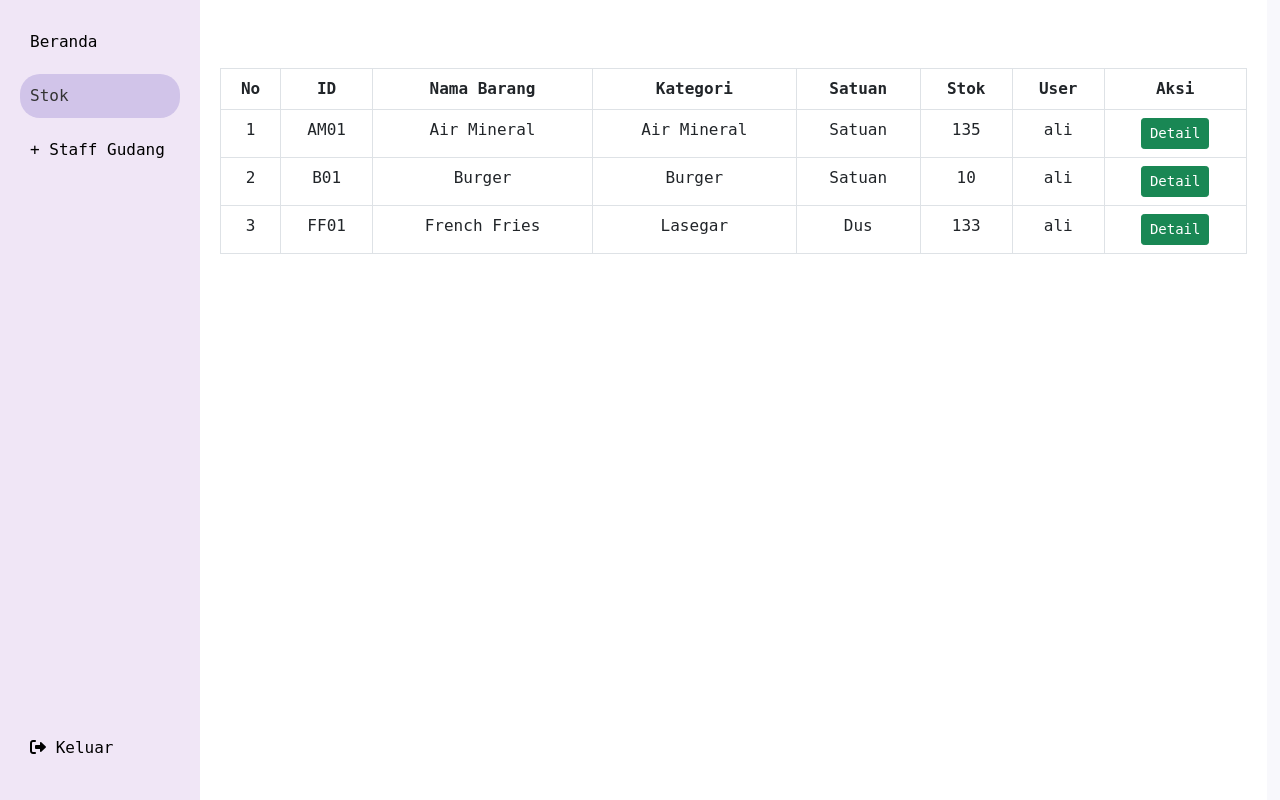
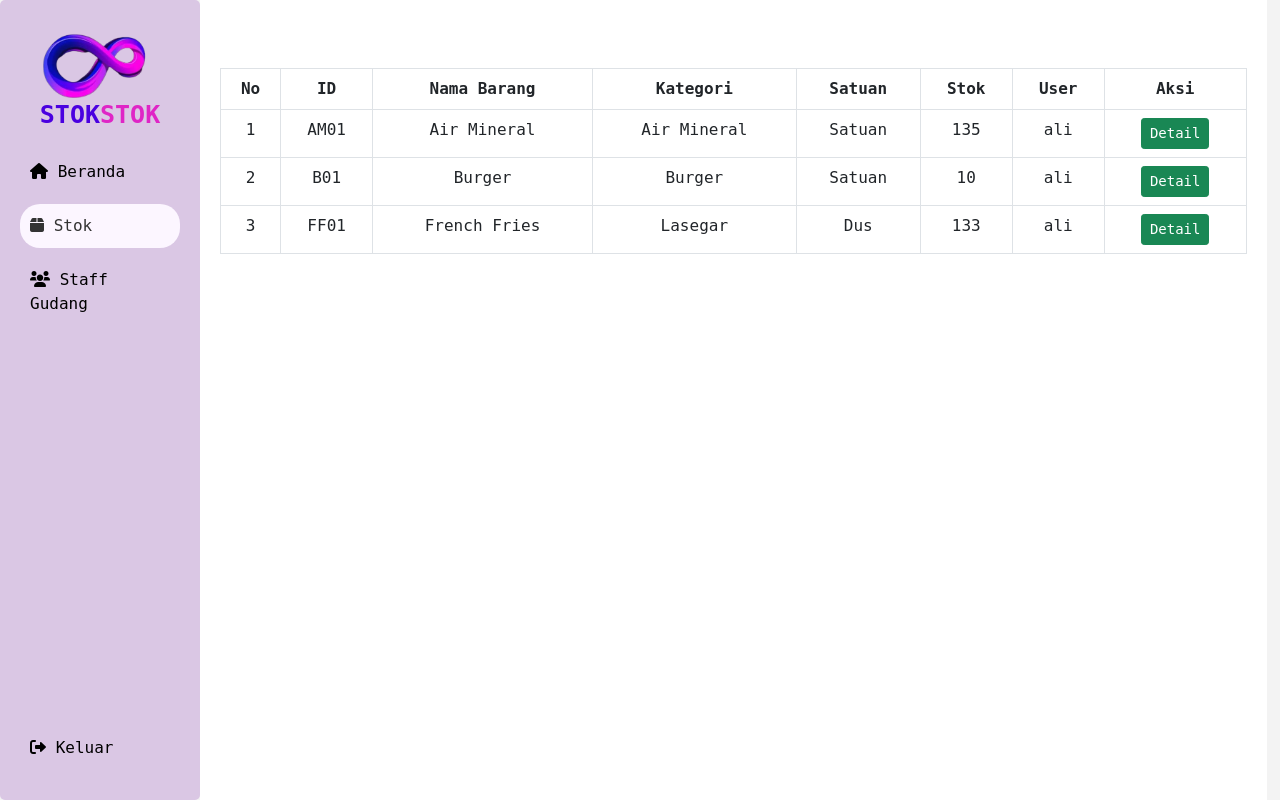
Before and after one commit to Geannnnn/PBL-105, a PHP site: page /PBL-105-main/PBL105/admin/stok.php in a window 1280 px wide. Run offline with PHP 8.4, Linux system fonts and the light colour scheme; data comes from the database, SQL or seed files in the repository; data that the repository does not hold is empty; some libraries are stand-ins or nearby versions.

Commit message:
Update stok.php

```diff
--- a/PBL105/admin/stok.php
+++ b/PBL105/admin/stok.php
@@ -53,7 +53,7 @@ if ($id_barang) {
         body {
             margin: 0;
             font-family: "Roboto Mono", monospace;
-            background-color: #F8F8FC;
+            background-color: hsla(0, 0.00%, 95.30%, 0.97);
             overflow-x: hidden;
         }
 
@@ -63,8 +63,9 @@ if ($id_barang) {
             left: 0;
             width: 200px;
             height: 100vh;
-            background-color: #f0e6f6;
+            background-color: rgb(218, 199, 228);
             padding: 20px;
+            border-radius: 5px;
         }
 
         .content {
@@ -85,7 +86,7 @@ if ($id_barang) {
         }
 
         .sidebar a:hover {
-            background-color: #d1c4e9;
+            background-color: rgb(252, 246, 255);
             border-radius: 20px;
         }
 
@@ -149,6 +150,13 @@ if ($id_barang) {
             font-size: 14px;
             margin-bottom: 5px;
         }
+
+         .stok-title {
+    font-size: 25px;
+    font-weight: bold;
+    text-align: center;
+    margin-bottom: 20px; }
+
     </style>
 </head>
 <body>
@@ -156,12 +164,23 @@ if ($id_barang) {
         <div class="row">
 
             <div class="col-lg-2 col-xl-2 col-md-4 col-sm-3 sidebar">
-                <a href="dashboard.php">Beranda</a>
-                <a style="background-color: #d1c4e9; color: #333; border-radius: 20px;" href="#">Stok</a>
-                <a href="st.php">+ Staff Gudang</a>
-                <a href="../logout.php" style="width:80%" class="logout"><i class="fas fa-sign-out-alt"></i> Keluar</a>
+                 <img src="http://localhost/PBL-105-main/PBL105/gambar/1.png" alt="Logo" width="140" height="80">
+                    <h3 class="stok-title" style="color: #4a00e0;">
+                        <span>STOK</span><span style="color: rgb(223, 37, 198);">STOK</span>
+                    </h3>
+                <a href="dashboard.php">
+                    <i class="fas fa-home"></i> Beranda
+                </a>
+                <a style="background-color:rgb(252, 246, 255); color: #333; border-radius: 20px;" href="#">
+                    <i class="fas fa-box"></i> Stok
+                </a>
+                <a href="st.php">
+                    <i class="fas fa-users"></i> Staff Gudang
+                </a>
+                <a href="../logout.php" style="width:80%" class="logout">
+                    <i class="fas fa-sign-out-alt"></i> Keluar
+                </a>
             </div>
-
             <div class="col-12 col-lg-10 col-xl-10 col-md-8 col-sm-9 content">
                 <?php if ($id_barang): ?>
                     <!-- Halaman Detail Barang -->
```
